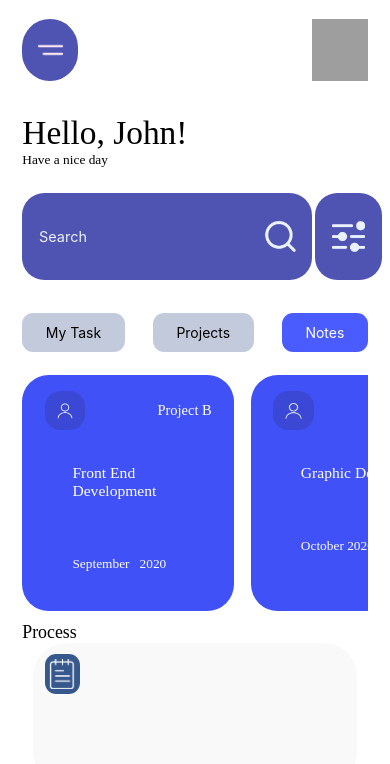
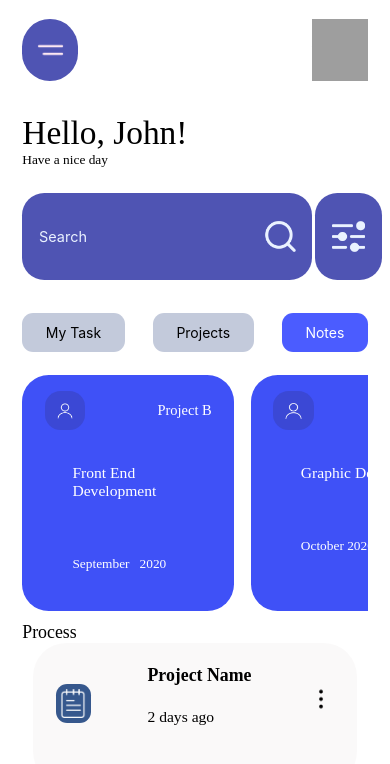
Before and after one commit to Mansoorali121/React-Native-Interview-Preparation, a React Native app: screen / in a window 390 px wide. Shown: the top 764 px of the page. Built offline with nearby package versions, Linux system fonts and the light colour scheme; grey boxes are pictures that could not be loaded.

Commit message:
footer card complete

```diff
--- a/src/components/T2footer.js
+++ b/src/components/T2footer.js
@@ -8,8 +8,34 @@ const T2footer = () => {
     <View style={styles.cont}>
       <Text style={styles.footertitle}>Process</Text>
       <View style={styles.card}>
-        <View style={styles.container}>
-          <Image source={require('../assets/notes.png')} style={styles.image} />
+        <View style={styles.cardcontainer}>
+          <View
+            style={{
+              flexDirection: 'row',
+              justifyContent: 'space-between',
+
+            }}
+          >
+            <View style={styles.container}>
+              <Image
+                source={require('../assets/notes.png')}
+                style={styles.image}
+              />
+            </View>
+            <View style={{gap:s
+                (20)
+            }}>
+              <Text style={styles.projectname}>Project Name</Text>
+              <Text style={styles.date}>2 days ago </Text>
+            </View>
+            <View style={{ marginTop:vs
+    (15)}}>
+              <Image
+                source={require('../assets/moree.png')}
+                style={styles.imagee}
+              />
+            </View>
+          </View>
         </View>
       </View>
     </View>
@@ -36,5 +62,15 @@ const styles = StyleSheet.create({
     alignItems: 'center',
     justifyContent: 'center',
     borderRadius: s(10),
+    marginTop:vs
+    (15)
   },
+  cardcontainer: { marginHorizontal: s(10), marginTop: s(10) },
+  imagee: { height: vs(24), width: s(24) },
+  projectname: {
+    fontSize: s(16),
+    fontWeight: 'bold',
+    fontFamily: 'Outfit-ExtraLight',
+  },
+  date: { fontSize: s(14), fontFamily: 'Outfit-Light' },
 });
```
Also changed, not shown: src/assets/moree.png (added).
